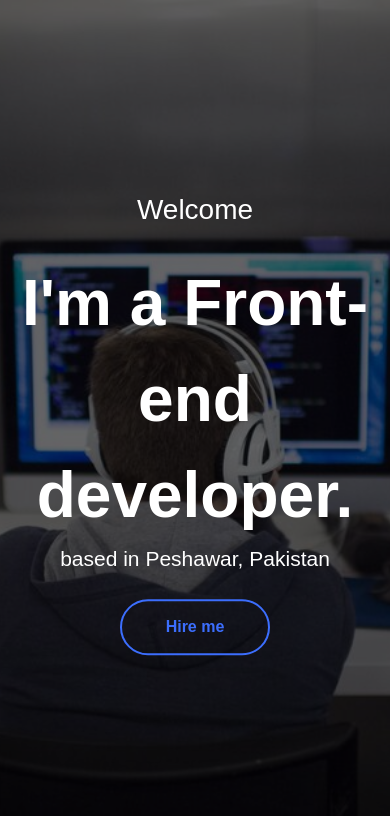
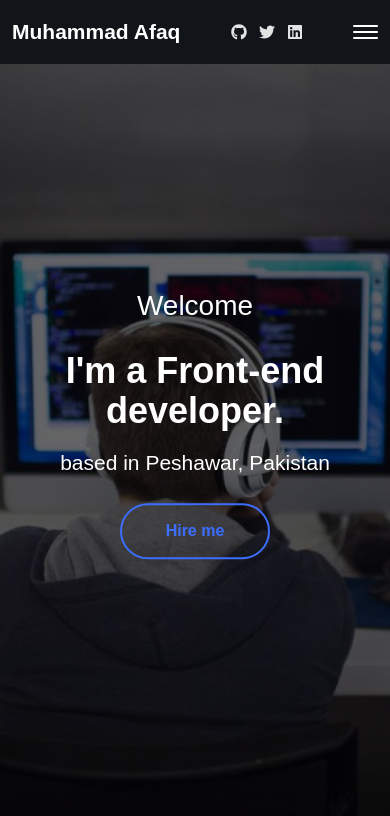
Before and after one commit to afaqalii/afaqdev, a React (Vite) app: page / in a window 390 px wide. Shown: the top 816 px of the page. Built offline with nearby package versions, Linux system fonts and the light colour scheme.

Commit message:
Completed header for all devices

```diff
--- a/src/App.css
+++ b/src/App.css
@@ -17,6 +17,7 @@
 .header {
   background-image: url("/src/assets/header-img.jpg");
   position: relative;
+  /* display: none; */
 }
 .header::after {
   width: 100%;
--- a/src/components/Header.jsx
+++ b/src/components/Header.jsx
@@ -7,9 +7,9 @@ const Header = () => {
     <div className="header relative bg-[--dark-black] after:content-[''] after:absolute after:top-0 after:left-0 after:h-[100%]  bg-cover bg-center h-screen">
         <div className='absolute z-[1] top-1/2 left-1/2 translate-x-[-50%] translate-y-[-50%] w-[100%] text-center text-[--white]'>
             <h2 className='text-[28px] font-medium mb-6'>Welcome</h2>
-            <h1 className='text-[64px] font-semibold'>I'm a Front-end developer.</h1>
-            <h4 className='text-[21px] font-extralight mb-4'>based in Peshawar, Pakistan</h4>
-            <button className='py-3.5 px-11 mt-2 font-semibold border-2 rounded-[50rem] border-[--dark-blue] text-[--dark-blue]'>Hire me </button>
+            <h1 className='text-4xl sm:text-5xl xl:text-[64px] font-semibold'>I'm a Front-end developer.</h1>
+            <h4 className='text-[21px] font-extralight my-4'>based in Peshawar, Pakistan</h4>
+            <button className='py-3.5 px-11 mt-2 font-semibold border-2 rounded-[50rem] border-[--dark-blue] text-[--dark-blue] hover:text-white  hover:bg-[--dark-blue]  duration-700 '>Hire me </button>
         </div>
     </div>
     </>
--- a/src/components/Sidebar.jsx
+++ b/src/components/Sidebar.jsx
@@ -15,7 +15,7 @@ const Sidebar = () => {
   })
 
   return (
-    <div className='fixed w-[100%] flex bg-[--dark-black] items-center justify-between px-3 py-4 lg:flex-col  lg:min-h-full  lg:w-[260px]'>
+    <div className='fixed z-[2] lg:z-[0] w-[100%] flex bg-[--dark-black] items-center justify-between px-3 py-4 lg:flex-col  lg:min-h-full  lg:w-[260px]'>
        {/* sidebar Profile Photo section */}
        <div>
           <div className="hidden border-solid w-[160px] h-[170px] border-8 border-[#343A40] rounded-[50%]  lg:flex flex-col items-center  mt-6 ">
```
